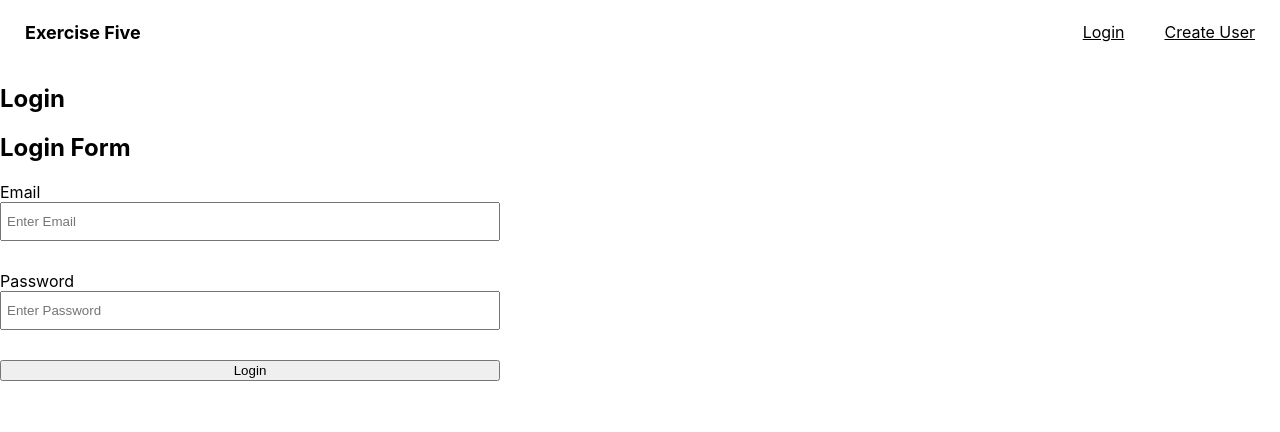
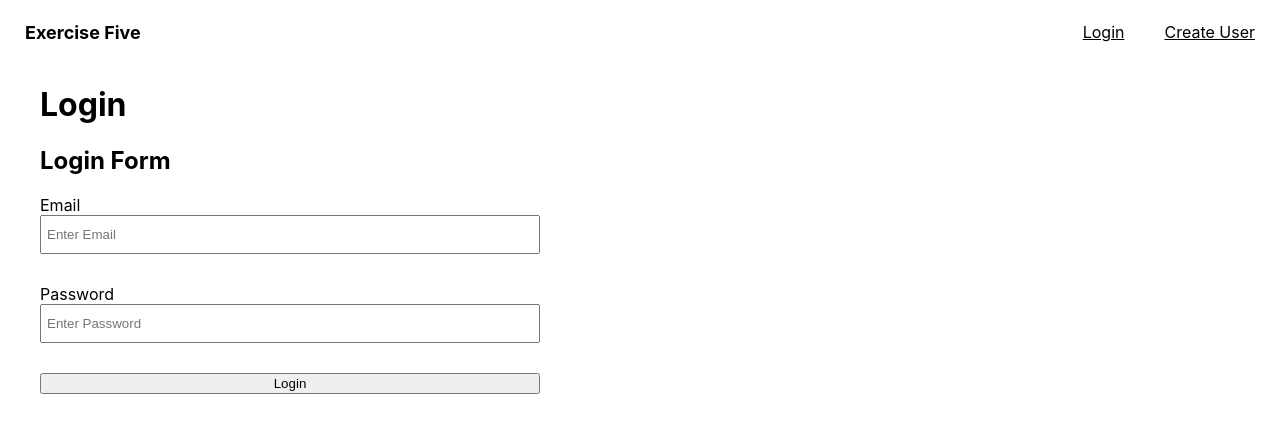
Before and after one commit to aw1954/exercise-five, a React (Create React App) app: page / in a window 1280 px wide. Shown: the top 432 px of the page. Built offline with nearby package versions, Linux system fonts and the light colour scheme; no server answers.

Commit message:
Add API Key and other cleanup

```diff
--- a/src/App.css
+++ b/src/App.css
@@ -2,6 +2,12 @@
   padding: 0 25px;
   margin: 0 auto;
   max-width: 120px;
+}
+
+.PageWrapper {
+  padding: 0 25px;
+  margin: 0 auto;
+  max-width: 1200px;
 }
 
 .Header {
--- a/src/App.js
+++ b/src/App.js
@@ -1,8 +1,7 @@
 import React, { useEffect, useState } from "react";
-import { BrowserRouter as Router, Routes, Route, useNavigate } from 'react-router-dom';
+import { Navigate, BrowserRouter as Router, Routes, Route, useNavigate } from 'react-router-dom';
 import { initializeApp } from "firebase/app";
 import { getAuth, onAuthStateChanged } from "firebase/auth";
-
 import './App.css';
 //Page imports
 import CreateUser from './pages/CreateUser';
@@ -10,6 +9,7 @@ import Header from './components/Header';
 import Login from './pages/Login';
 import UserProfile from './pages/UserProfile';
 import FirebaseConfig from "./components/FirebaseConfig";
+
 
 function App() {
   //React router hook for navigating to other pages...
@@ -40,8 +40,13 @@ function App() {
           // User is signed in
           setUserInformation(user);
           setLoggedIn(false);
+        } else {
+          // User is signed out
+          setUserInformation({});
+          setLoggedIn(false);
         }
       });
+      // Whenever state changes setLoading to false
       setLoading(false);
     }
   }, [appInitialized]);
@@ -58,27 +63,33 @@ function App() {
     });
   }
 
-    if (loading) return null;
+  if (loading || !appInitialized) return null;
 
   return (
     <>
-      <Header logout = {logout} loggedIn={loggedIn} />
+      <Header logout={logout} loggedIn={loggedIn} />
       <Router>
         <Routes>
           <Route
             path="/user/:id"
-            element={loggedIn ? <UserProfile /> : <>No</>}
+            element={
+              loggedIn ? (
+                <UserProfile userInformation={userInformation} />
+              ) : (
+                <Navigate to="/" />
+                )
+              }
           />
           <Route
             path="/create"
             element={
-              loggedIn ? (
+              ! loggedIn ? (
               <CreateUser
                 setLoggedIn={setLoggedIn}
                 setUserInformation={setUserInformation}
               />
               ) : (
-                <></>
+                <Navigate to={`/user/${userInformation.uid}`} />
               )
             }
           />
--- /dev/null
+++ b/src/components/FirebaseConfig.js
@@ -0,0 +1,9 @@
+// Your web app's Firebase configuration
+export default {
+    apiKey: process.env.REACT_APP_FIREBASE_API_KEY,
+    authDomain: "exercise-five-e19ac.firebaseapp.com",
+    projectId: "exercise-five-e19ac",
+    storageBucket: "exercise-five-e19ac.appspot.com",
+    messagingSenderId: process.env.REACT_APP_MESSAGING_ID,
+    appId: process.env.REACT_APP_APP_ID
+  };
--- a/src/components/LoginForm.js
+++ b/src/components/LoginForm.js
@@ -5,7 +5,7 @@ function LoginForm({ loginUser }) {
         <div className="Form">
             <h2>Login Form</h2>
             <form onSubmit={(e) => loginUser(e)}>
-                <label for="email">Email</label>
+                <label htmlFor="email">Email</label>
                 <input type="email" name="email" placeholder="Enter Email" />
 
                 <label for="password">Password</label>
--- a/src/pages/Login.js
+++ b/src/pages/Login.js
@@ -31,8 +31,8 @@ function Login({setLoggedIn, setUserInformation}) {
     }, []);
 
     return (
-        <div>
-            <h2>Login</h2>
+        <div className="PageWrapper">
+            <h1>Login</h1>
             <LoginForm loginUser={loginUser}/>
         </div>
     );
--- a/src/pages/UserProfile.js
+++ b/src/pages/UserProfile.js
@@ -2,7 +2,7 @@ import React from "react";
 
 function UserProfile({ userInformation }) {
     return (
-        <div>
+        <div className="PageWrapper">
             <h1>User Profile</h1>
             <p>EMAIL: {userInformation.email}</p>
             <p>NAME: {userInformation.displayName}</p>
--- a/src/utils/Navigate.js
+++ b/src/utils/Navigate.js
@@ -1,4 +1,4 @@
-import { useEffect } from "react";
+import React, { useEffect } from "react";
 import { useNavigate } from "react-router";
 
 export default (to) => {
```
Also changed, not shown: 2 other files (tests, documents, lock files or other folders). Lines whose indentation alone changed are shown as unchanged.
